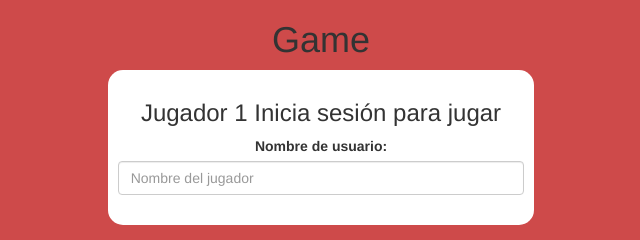
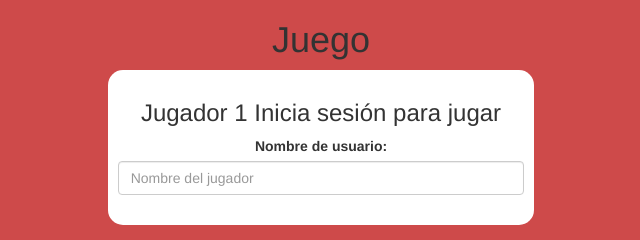
Before and after one commit to Amdavalos/prueba-matematicas, a plain HTML site: page index.html in a window 1280 px wide. Shown: the top 240 px of the page, 319-959 px from the left. Drawn offline with nearby package versions, Linux system fonts and the light colour scheme.

Commit message:
Update index.html

```diff
--- a/index.html
+++ b/index.html
@@ -15,7 +15,7 @@
 <body>
 
 <center>
-	<h1>Game</h1>
+	<h1>Juego</h1>
 
 	<div class="col-lg-4 col-sm-8 col-xs-11 login_div1">
 		<h3 >Jugador 1 Inicia sesión para jugar</h3>
```
